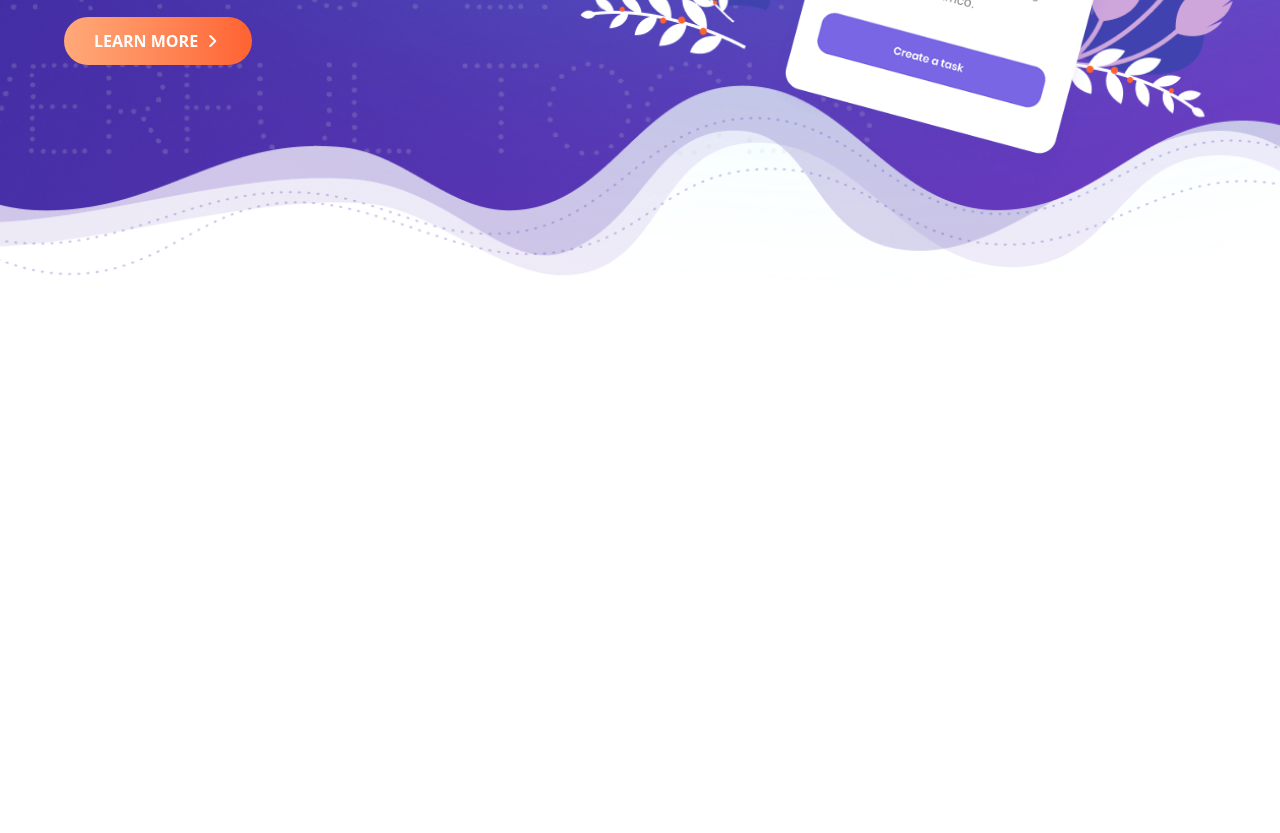
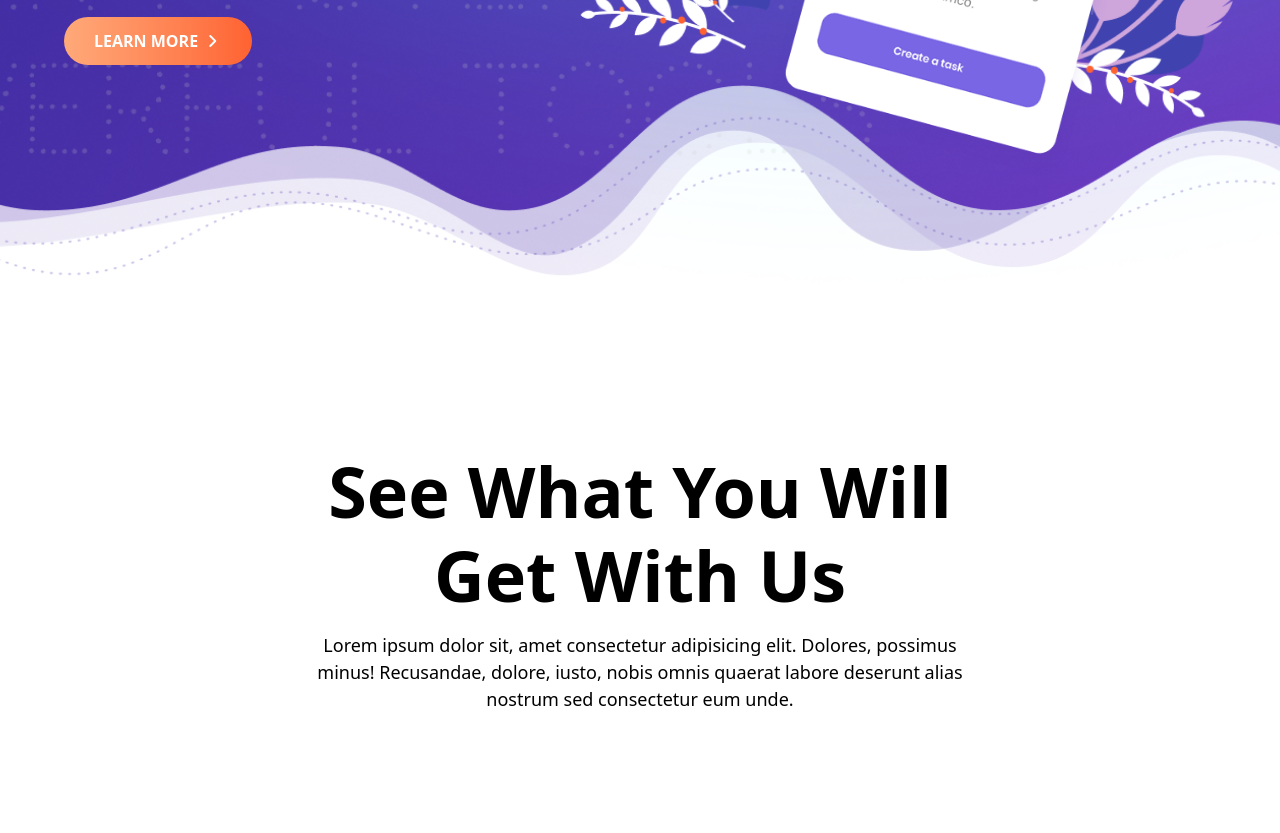
Before and after one commit to RemonAhmedMia/Modules-14-Tea-Landing-Page, a website: page index.html in a window 1280 px wide. Shown: the part 634-1467 px from the top of the page. Before the commit the page ends 963 px from the top, so only its background shows below. Drawn offline with Linux system fonts and the light colour scheme.

Commit message:
service-heading-one

```diff
--- a/index.html
+++ b/index.html
@@ -52,5 +52,20 @@
 </div>
 <!-- End Banner Area -->
 
+<!-- Start Service Area -->
+ <section class="py-[90px] lg:py-[120px]">
+  <div class="max-w-screen-xl mx-auto px-6 lg:px-16">
+    <!-- Service Tittle Area -->
+     <div class="text-center md:w-[60%] mx-auto">
+      <h3 class="text-[30px] md:text-[50px] lg:text-[70px] leading-[1.2] font-semibold md:font-bold capitalize pb-[15px] text-[#000000]">See what you will get with us</h3>
+     <p class="text-[16px] lg:text-[18px] font-thin leading-[27px]">Lorem ipsum dolor sit, amet consectetur adipisicing elit. Dolores, possimus minus! Recusandae, dolore, iusto, nobis omnis quaerat labore deserunt alias nostrum sed consectetur eum unde.</p>
+     </div>
+    <!-- End Tittle Area -->
+
+
+  </div>
+ </section>
+<!-- End Service Area -->
+
 </body>
 </html>
```
Also changed, not shown: src/output.css.
